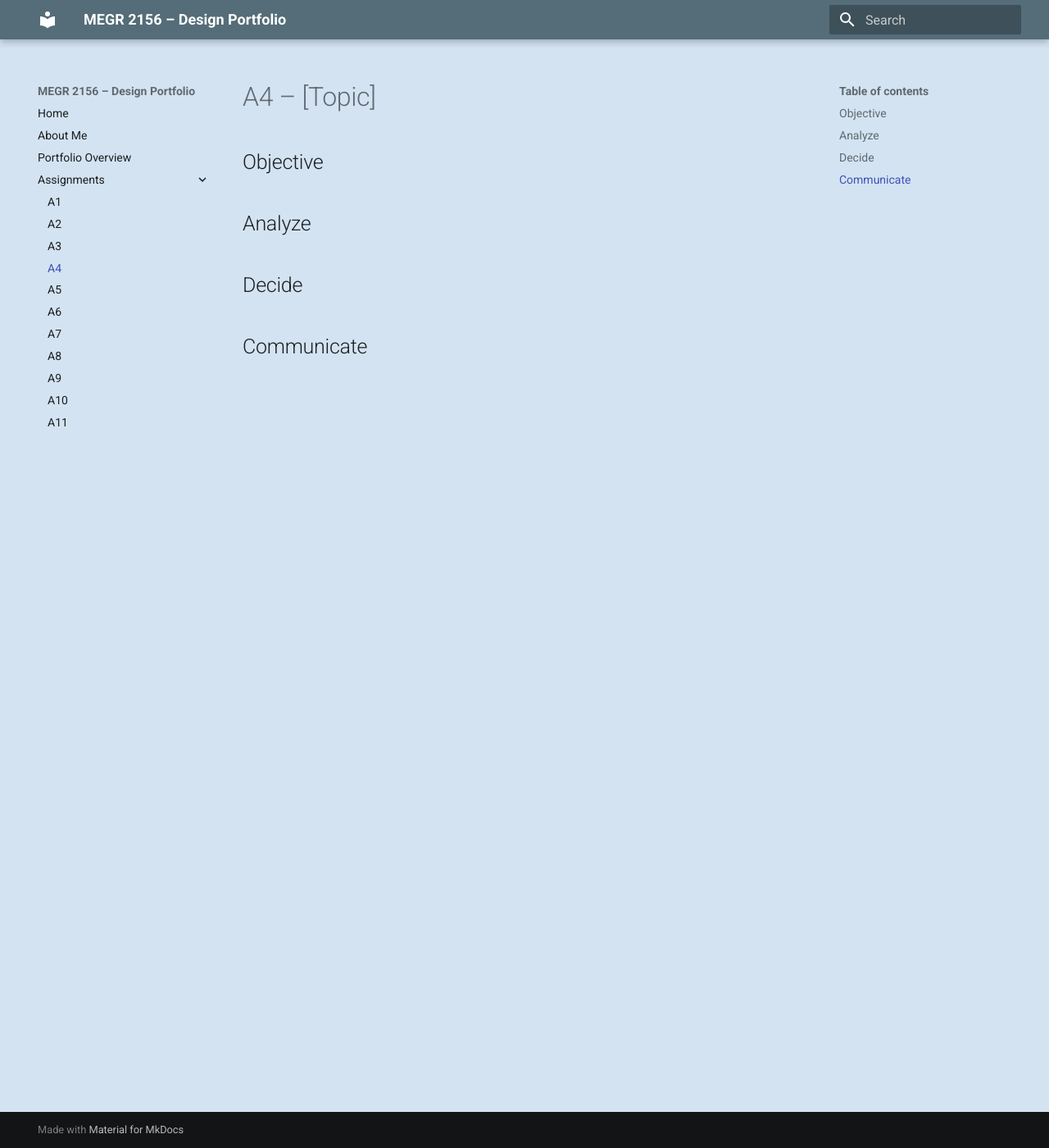
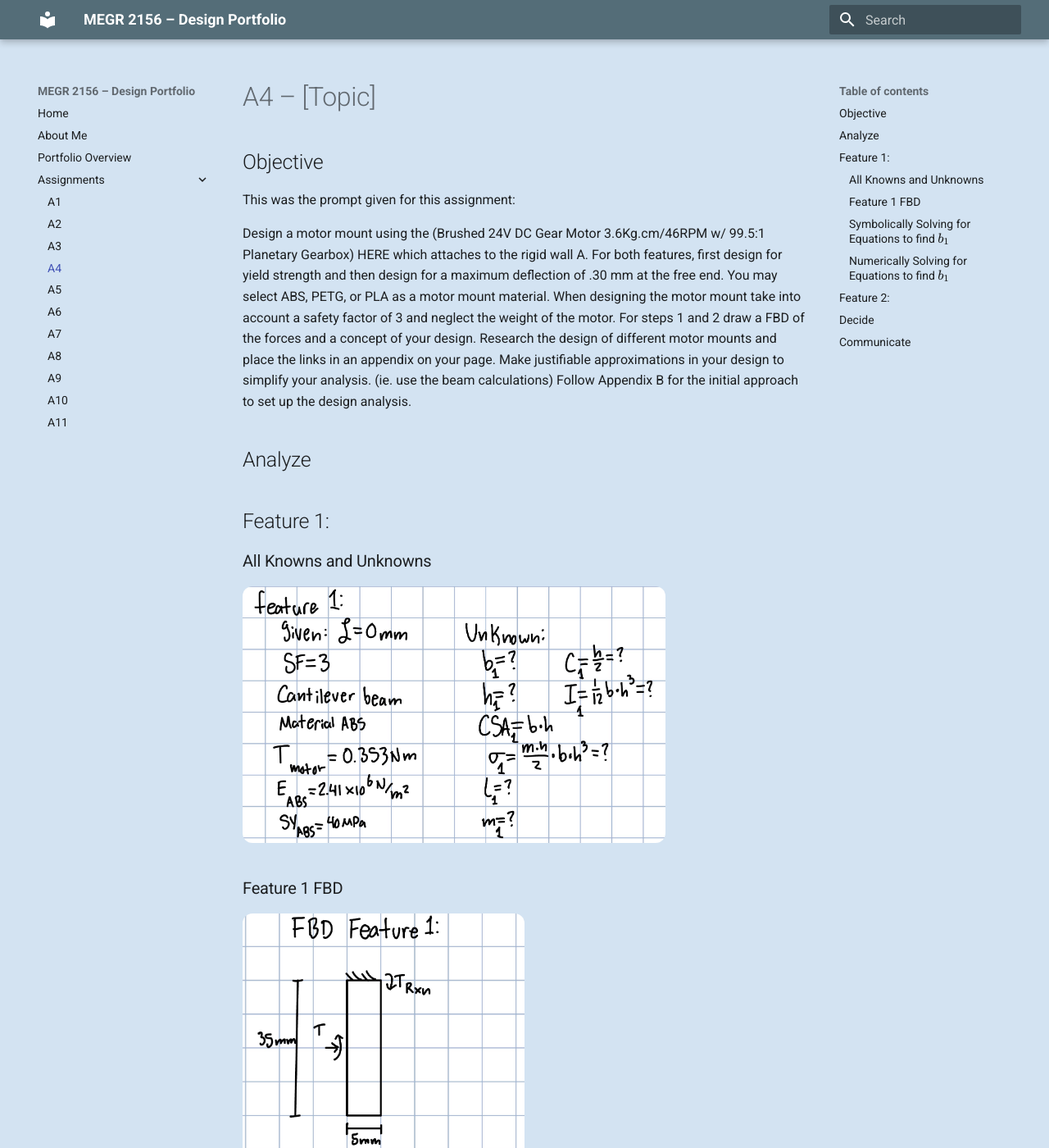
Before and after one commit to Noah-DiMenna/megr2156-portfolio, an MkDocs documentation site: the page built from docs/assignments/A04/index.md, in a window 1280 px wide and 1400 px high. Shown: the whole window at 82% size. Built offline with MkDocs 1.6.1 and Material for MkDocs 9.7.7, drawn with Linux system fonts in a browser that asks for light colours; some of the changed text lies outside the part shown.

Commit message:
Update A4 index with assignment details and analysis
Added assignment prompt and analysis sections for A4 motor mount design.

```diff
--- a/docs/assignments/A04/index.md
+++ b/docs/assignments/A04/index.md
@@ -2,8 +2,48 @@
 
 ## Objective
 
+This was the prompt given for this assignment:
+
+Design a motor mount using the (Brushed 24V DC Gear Motor 3.6Kg.cm/46RPM w/ 99.5:1 Planetary Gearbox) HERE which attaches to the rigid wall A. For both features, first design for yield strength and then design for a maximum deflection of .30 mm at the free end. You may select ABS, PETG,  or PLA as a motor mount material.  When designing the motor mount take into account a safety factor of 3 and neglect the weight of the motor. For steps 1 and 2 draw a FBD of the forces and a concept of your design. Research the design of different motor mounts and place the links in an appendix on your page. Make justifiable approximations in your design to simplify your analysis. (ie. use the beam calculations) Follow Appendix B for the initial approach to set up the design analysis.
 
 ## Analyze
+
+## Feature 1:
+
+### All Knowns and Unknowns
+
+<img src="A4-1a.jpg" style="border-radius: 12px; width: 75%;">
+
+### Feature 1 FBD
+
+<img src="A4-1b.jpg" style="border-radius: 12px; width: 50%;">
+
+### Symbolically Solving for Equations to find $b_1$
+
+<img src="A4-1c.jpg" style="border-radius: 12px; width: 30%;">
+
+### Numerically Solving for Equations to find $b_1$
+
+<img src="A4-1d.jpg" style="border-radius: 12px; width: 50%;">
+
+## Feature 2:
+
+
+
+
+
+
+
+
+
+
+
+
+
+
+
+
+
 
 
 ## Decide
```
